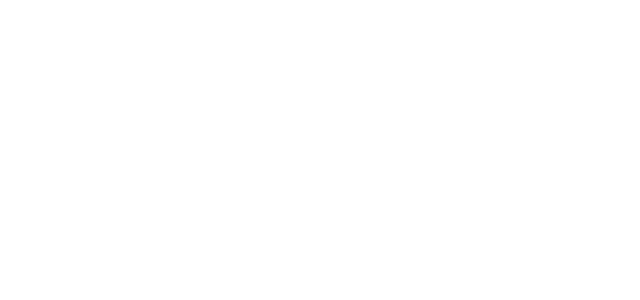
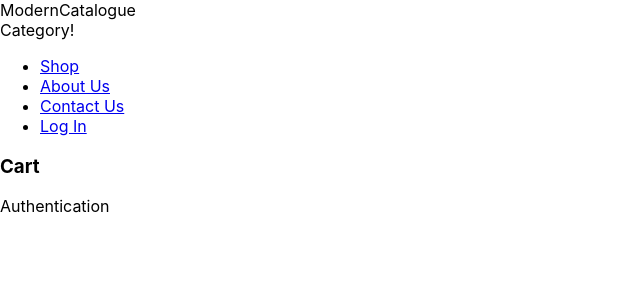
Before and after one commit to yohanesss/modern-catalogue, a React (Create React App) app: page /authentication in a window 1280 px wide. Before the commit this address had no page. Shown: the top 300 px of the page, without its empty margins (0-640 px from the left). Built offline with nearby package versions, Linux system fonts and the light colour scheme; the HTML template or start-up script is replaced by a standard one.

Commit message:
finish barebone navigation

```diff
--- a/src/App.tsx
+++ b/src/App.tsx
@@ -1,15 +1,22 @@
 import React from "react";
 import { Routes, Route } from "react-router-dom";
-import logo from "./logo.svg";
 import "./App.css";
 import Navigation from "./routes/navigation/navigation.component";
 import Home from "./routes/home/home.component";
+import Shop from "./routes/shop/shop.component";
+import AboutUs from "./routes/aboutUs/aboutUs.component";
+import ContactUs from "./routes/contactUs/contactUs.component";
+import Authentication from "./routes/authentication/authentication.component";
 
 function App() {
   return (
     <Routes>
       <Route path="/" element={<Navigation />}>
         <Route index element={<Home />} />
+        <Route path="/shop" element={<Shop />} />
+        <Route path="/about-us" element={<AboutUs />} />
+        <Route path="/contact-us" element={<ContactUs />} />
+        <Route path="/authentication" element={<Authentication />} />
       </Route>
     </Routes>
   );
--- /dev/null
+++ b/src/routes/authentication/authentication.component.tsx
@@ -0,0 +1,7 @@
+import React from "react";
+
+const Authentication = () => {
+  return <div>Authentication</div>;
+};
+
+export default Authentication;
--- /dev/null
+++ b/src/routes/authentication/authentication.styles.tsx
@@ -0,0 +1,3 @@
+import styled from "styled-components";
+
+export const AuthenticationContainer = styled.div``;
--- /dev/null
+++ b/src/routes/contactUs/contactUs.component.tsx
@@ -0,0 +1,7 @@
+import React from "react";
+
+const ContactUs = () => {
+  return <div>ContactUs</div>;
+};
+
+export default ContactUs;
--- /dev/null
+++ b/src/routes/contactUs/contactUs.styles.tsx
@@ -0,0 +1,3 @@
+import styled from "styled-components";
+
+export const ContactUsContainer = styled.div``;
--- a/src/routes/navigation/navigation.component.tsx
+++ b/src/routes/navigation/navigation.component.tsx
@@ -1,8 +1,9 @@
-import React, { useState } from "react";
+import React from "react";
 import { Link, Outlet } from "react-router-dom";
 
 const Navigation = () => {
-  const [loggedIn, setLoggedIn] = useState(false);
+  // const [loggedIn, setLoggedIn] = useState(false);
+  const loggedIn = false;
 
   return (
     <>
@@ -30,7 +31,7 @@
               {loggedIn ? (
                 <span>User</span>
               ) : (
-                <Link to="authentication">Log In</Link>
+                <Link to="/authentication">Log In</Link>
               )}
             </li>
           </ul>
```
Also changed, not shown: src/routes/aboutUs/aboutUs.styles.tsx (renamed from src/routes/aboutUs/aboutUs.styled.tsx).
